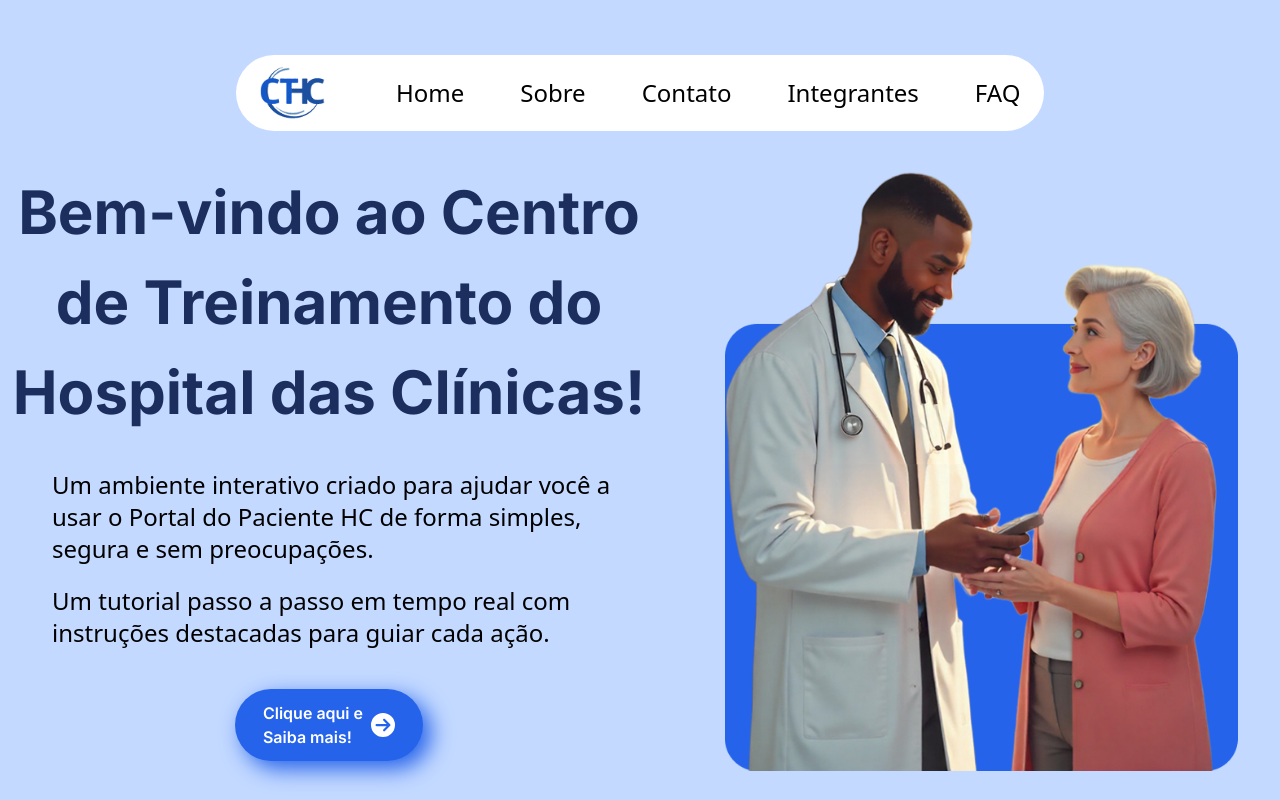
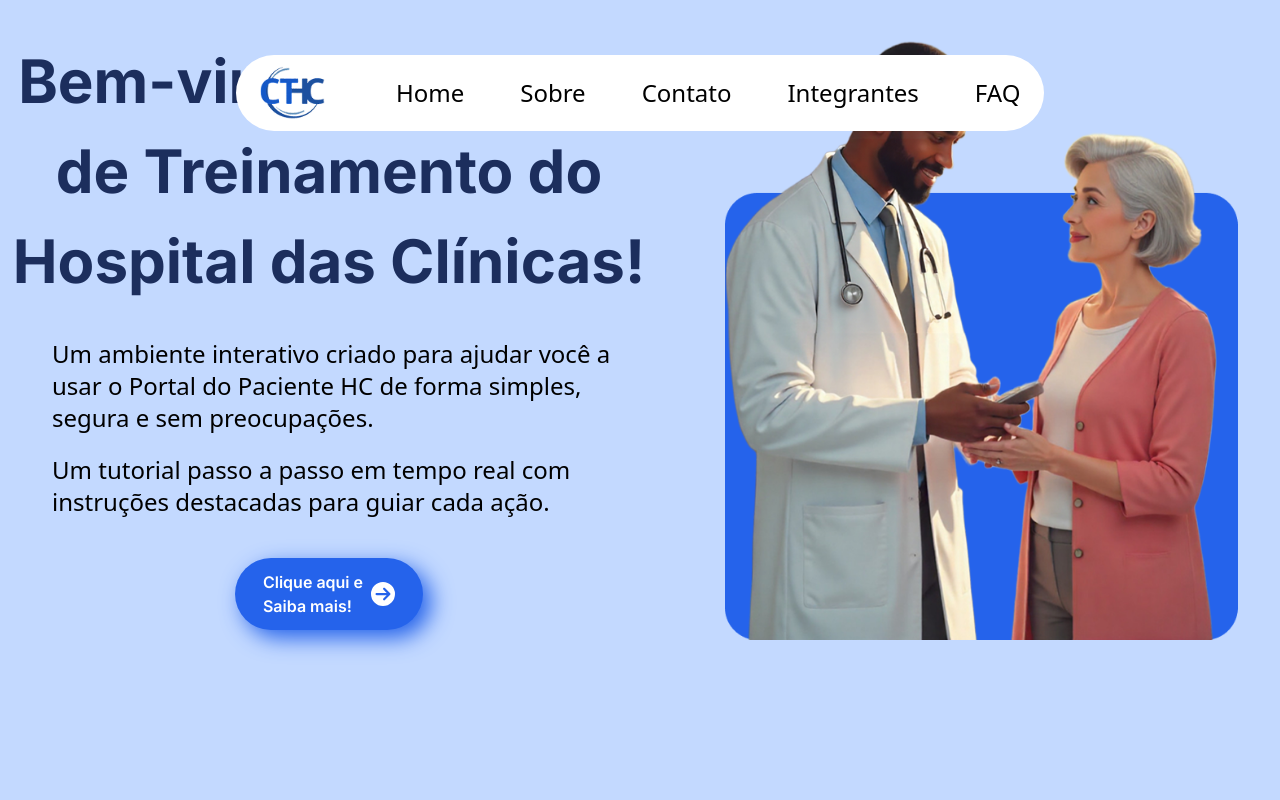
Before and after one commit to BSM-Challenge/ct-hc, a React (Vite) app: page / in a window 1280 px wide. Built offline with nearby package versions, Linux system fonts and the light colour scheme; a web font is replaced by a local one.

Commit message:
Adicionado uma estilização no fixed e colocado um z-index para que o header sobreponha as sections

```diff
--- a/src/components/Header/index.tsx
+++ b/src/components/Header/index.tsx
@@ -2,7 +2,7 @@
 
 export function Header() {
   return (
-    <header>
+    <header className="fixed w-full z-1">
         <Menu />
     </header>
   )
```
